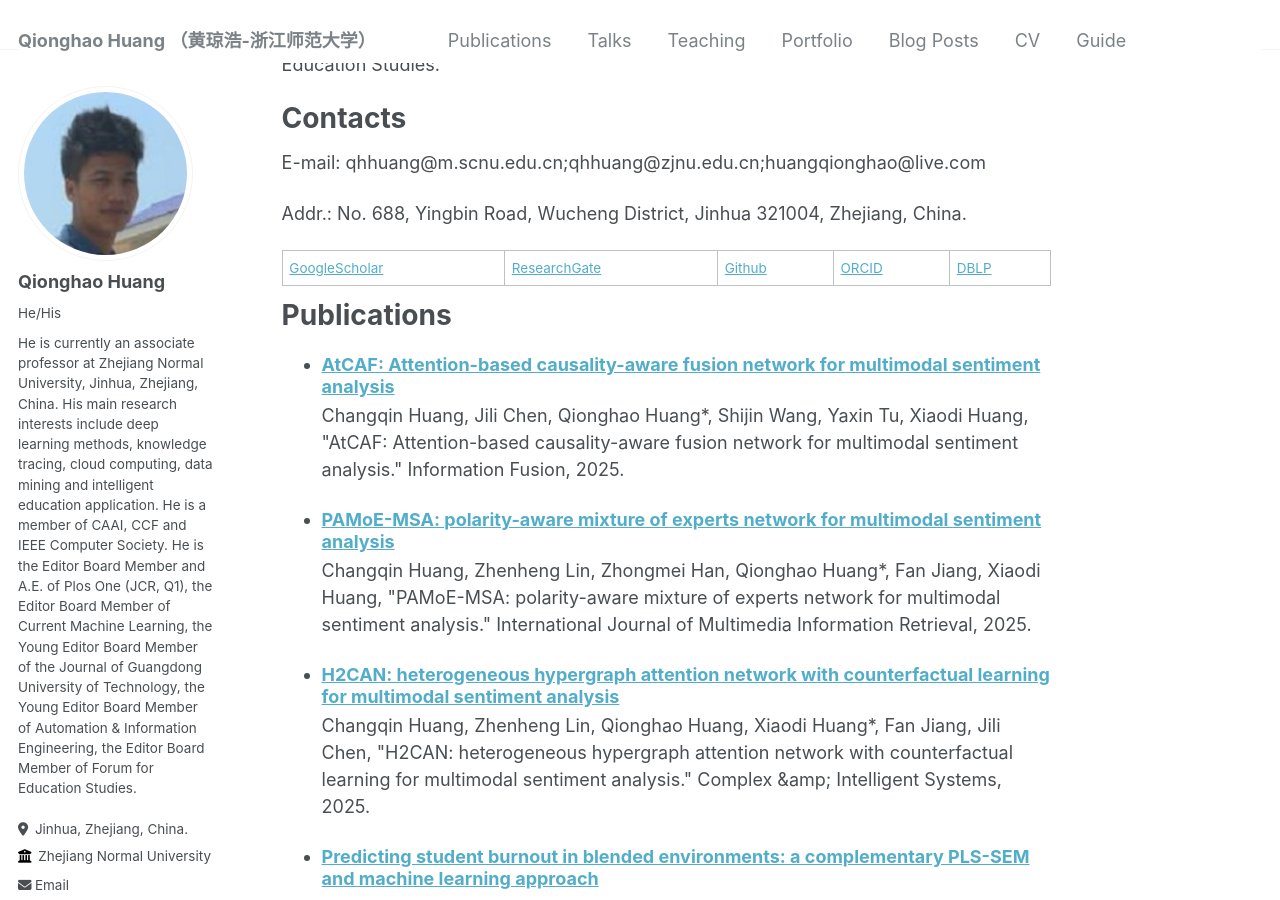
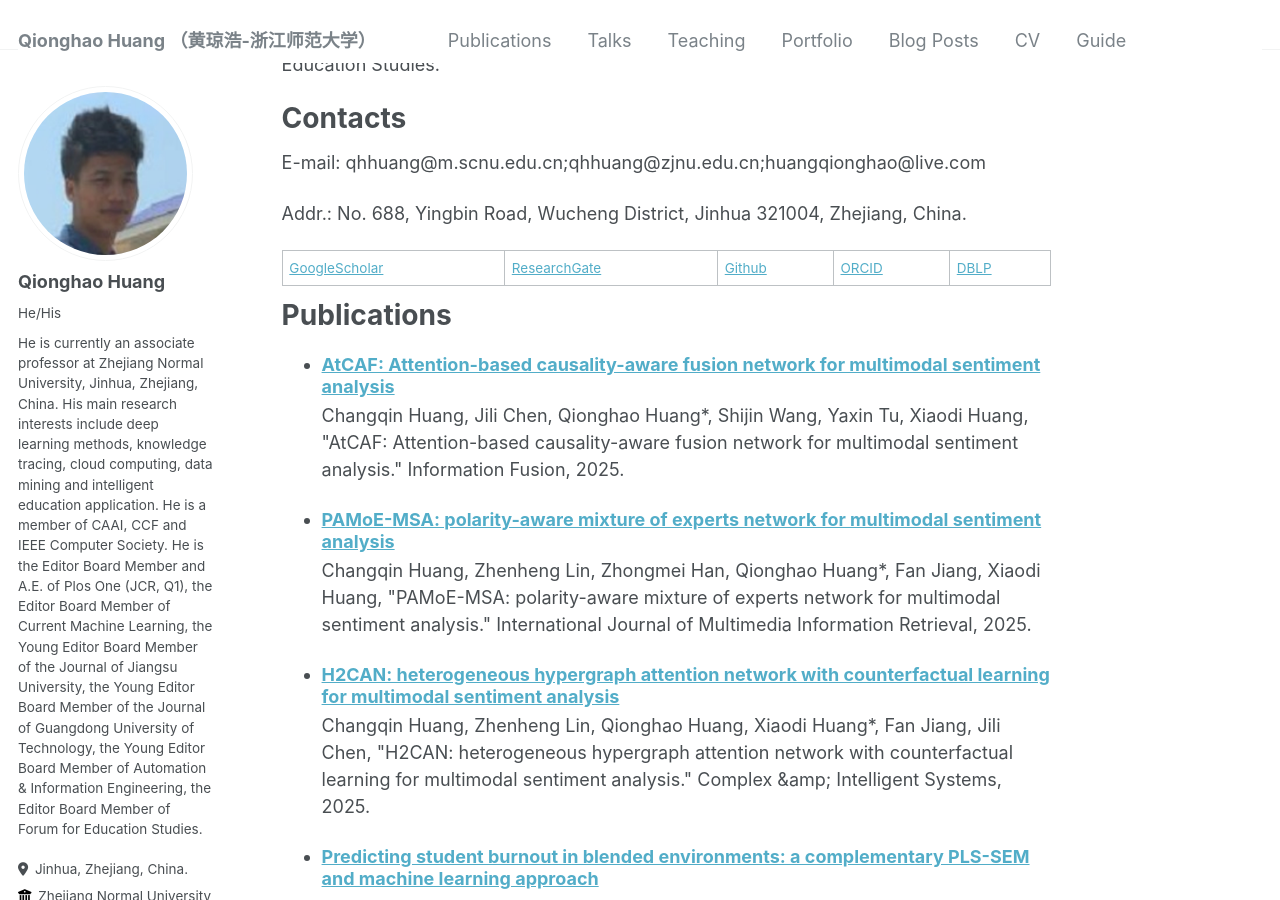
Before and after one commit to qhhuang-ai/qhhuang-ai.github.io, a Jekyll site: the page built from _pages/about.md, in a window 1280 px wide and 900 px high, scrolled down 401 px. Built offline with Jekyll 4.4.1, drawn with Linux system fonts in a browser that asks for light colours; some web fonts are replaced; a script that is not in the unit is left out; comment, search, counter and statistics services are not loaded.

Commit message:
update CV!

```diff
--- a/_config.yml
+++ b/_config.yml
@@ -24,7 +24,7 @@
   avatar           : "Qionghao_Huang.png"
   name             : "Qionghao Huang"
   pronouns         : "He/His"
-  bio              : "He is currently an associate professor at Zhejiang Normal University, Jinhua, Zhejiang, China. His main research interests include deep learning methods, knowledge tracing, cloud computing, data mining and intelligent education application. He is a member of CAAI, CCF and IEEE Computer Society. He is the Editor Board Member and A.E. of Plos One (JCR, Q1), the Editor Board Member of Current Machine Learning, the Young Editor Board Member of the Journal of Guangdong University of Technology, the Young Editor Board Member of Automation & Information Engineering, the Editor Board Member of Forum for Education Studies."
+  bio              : "He is currently an associate professor at Zhejiang Normal University, Jinhua, Zhejiang, China. His main research interests include deep learning methods, knowledge tracing, cloud computing, data mining and intelligent education application. He is a member of CAAI, CCF and IEEE Computer Society. He is the Editor Board Member and A.E. of Plos One (JCR, Q1), the Editor Board Member of Current Machine Learning, the Young Editor Board Member of the Journal of Jiangsu University, the Young Editor Board Member of the Journal of Guangdong University of Technology, the Young Editor Board Member of Automation & Information Engineering, the Editor Board Member of Forum for Education Studies."
   location         : "Jinhua, Zhejiang, China."
   employer         : "Zhejiang Normal University"
   uri              : # URL
--- a/_config_dev.yml
+++ b/_config_dev.yml
@@ -24,7 +24,7 @@
   avatar           : "Qionghao_Huang.png"
   name             : "Qionghao Huang"
   pronouns         : "He/His"
-  bio              : "He is currently an associate professor at Zhejiang Normal University, Jinhua, Zhejiang, China. His main research interests include deep learning methods, knowledge tracing, cloud computing, data mining and intelligent education application. He is a member of CAAI, CCF and IEEE Computer Society. He is the Editor Board Member and A.E. of Plos One (JCR, Q1), the Editor Board Member of Current Machine Learning, the Young Editor Board Member of the Journal of Guangdong University of Technology, the Young Editor Board Member of Automation & Information Engineering, the Editor Board Member of Forum for Education Studies."
+  bio              : "He is currently an associate professor at Zhejiang Normal University, Jinhua, Zhejiang, China. His main research interests include deep learning methods, knowledge tracing, cloud computing, data mining and intelligent education application. He is a member of CAAI, CCF and IEEE Computer Society. He is the Editor Board Member and A.E. of Plos One (JCR, Q1), the Editor Board Member of Current Machine Learning, the Young Editor Board Member of the Journal of Jiangsu University, the Young Editor Board Member of the Journal of Guangdong University of Technology, the Young Editor Board Member of Automation & Information Engineering, the Editor Board Member of Forum for Education Studies."
   location         : "Jinhua, Zhejiang, China."
   employer         : "Zhejiang Normal University"
   uri              : # URL
```
